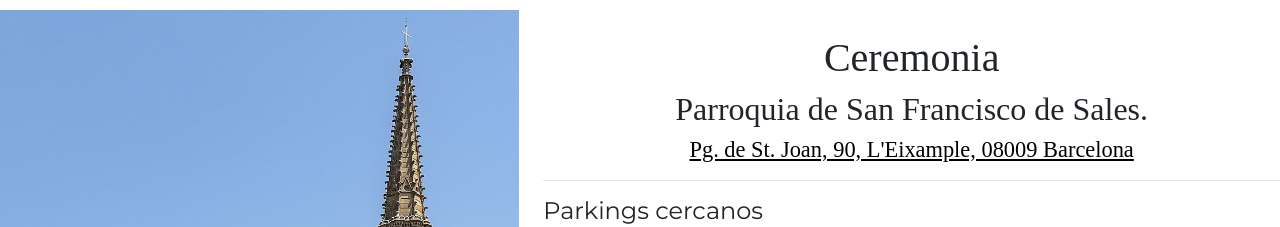
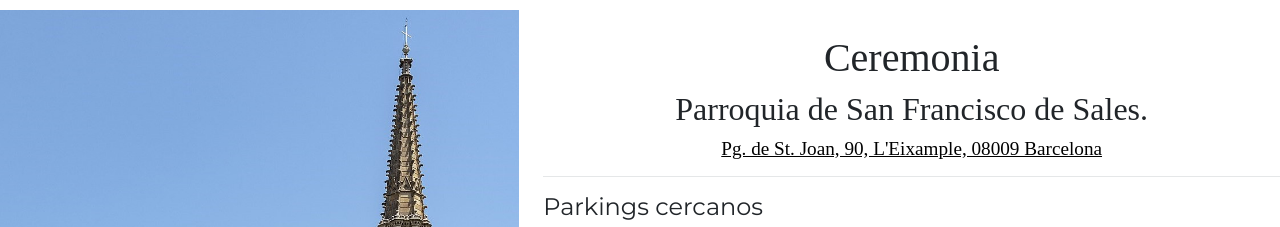
Before and after one commit to rflores94/enlacerosayroberto, an Angular app: page / in a window 1280 px wide. Shown: the part 1020-1247 px from the top of the page. Built offline with nearby package versions, Linux system fonts and the light colour scheme; a web font is replaced by a local one.

Commit message:
tamaño letra direcciones

```diff
--- a/src/app/components/home/home.component.css
+++ b/src/app/components/home/home.component.css
@@ -37,7 +37,7 @@ h2 {
 }
 
 h3 {
-  font-size: 1.4rem;
+  font-size: 1.2rem;
 }
 
 #logo_parking_container img {
```
